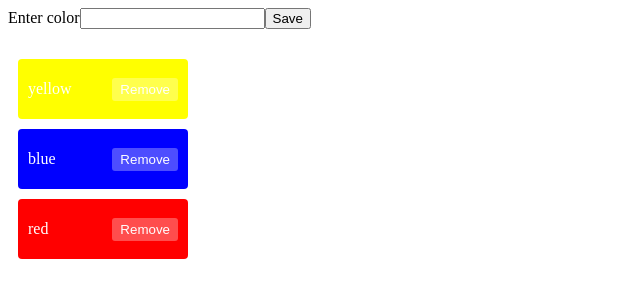
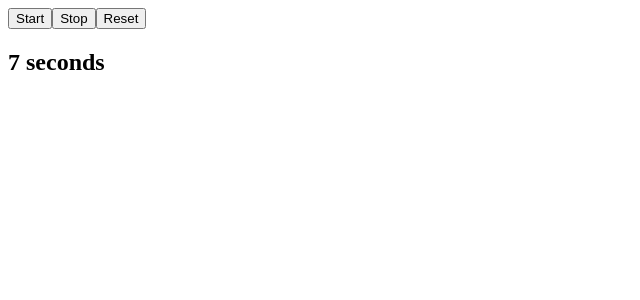
Before and after one commit to mwangijoe455/coursework-joe, a React (Vite) app in the folder REACT/vite-project/: page / in a window 1280 px wide. Shown: the top 300 px of the page, without its empty margins (0-640 px from the left). Built offline with nearby package versions, Linux system fonts and the light colour scheme.

Commit message:
stopwatch app

```diff
--- /dev/null
+++ b/REACT/vite-project/src/SideEffectsConditions/StopWatch.jsx
@@ -0,0 +1,40 @@
+/*
+start, stop, reset
+*/
+import { useEffect, useState } from "react";
+
+function StopWatch() {
+    const [time, setTime] = useState(0);
+    const [isStopped, setIsStopped] = useState(false);
+
+    return (
+        <div>
+            <div>
+                <button onClick={() => setIsStopped(false)}>Start</button>
+                <button onClick={() => setIsStopped(true)}>Stop</button>
+                <button onClick={() => setTime(0)}>Reset</button>
+            </div>
+            <Timer time={time} setTime={setTime} isStopped={isStopped} />
+        </div>
+    );
+}
+
+function Timer({ time, isStopped, setTime }) { // destructuring..
+    useEffect(() => {
+        if (isStopped) {
+            return;
+        }
+
+        const interval = setInterval(() => {
+            setTime(prevTime => prevTime + 1);
+        }, 1000);
+
+        return () => {
+            clearInterval(interval);
+        };
+    }, [isStopped, setTime]);
+
+    return  <><h2>{time} seconds</h2></>;
+}
+
+export default StopWatch;
--- a/REACT/vite-project/src/main.jsx
+++ b/REACT/vite-project/src/main.jsx
@@ -1,10 +1,10 @@
 
 import { StrictMode } from "react";
 import { createRoot } from "react-dom/client";
-import ColorsCircles from "./StateAndEvents/ColorsCircles"; // FIXED: Changed to ColorsCircles (capitalized)
+import StopWatch from "./SideEffectsConditions/StopWatch";
 
 createRoot(document.getElementById("root")).render(
   <StrictMode>
-    <ColorsCircles /> {/* FIXED: Now matches the import name */}
+    <StopWatch  />
   </StrictMode>
 );
```
Also changed, not shown: REACT/vite-project/src/SideEffectsConditions/LifeCycle.jsx (added, +66 -0 lines).
